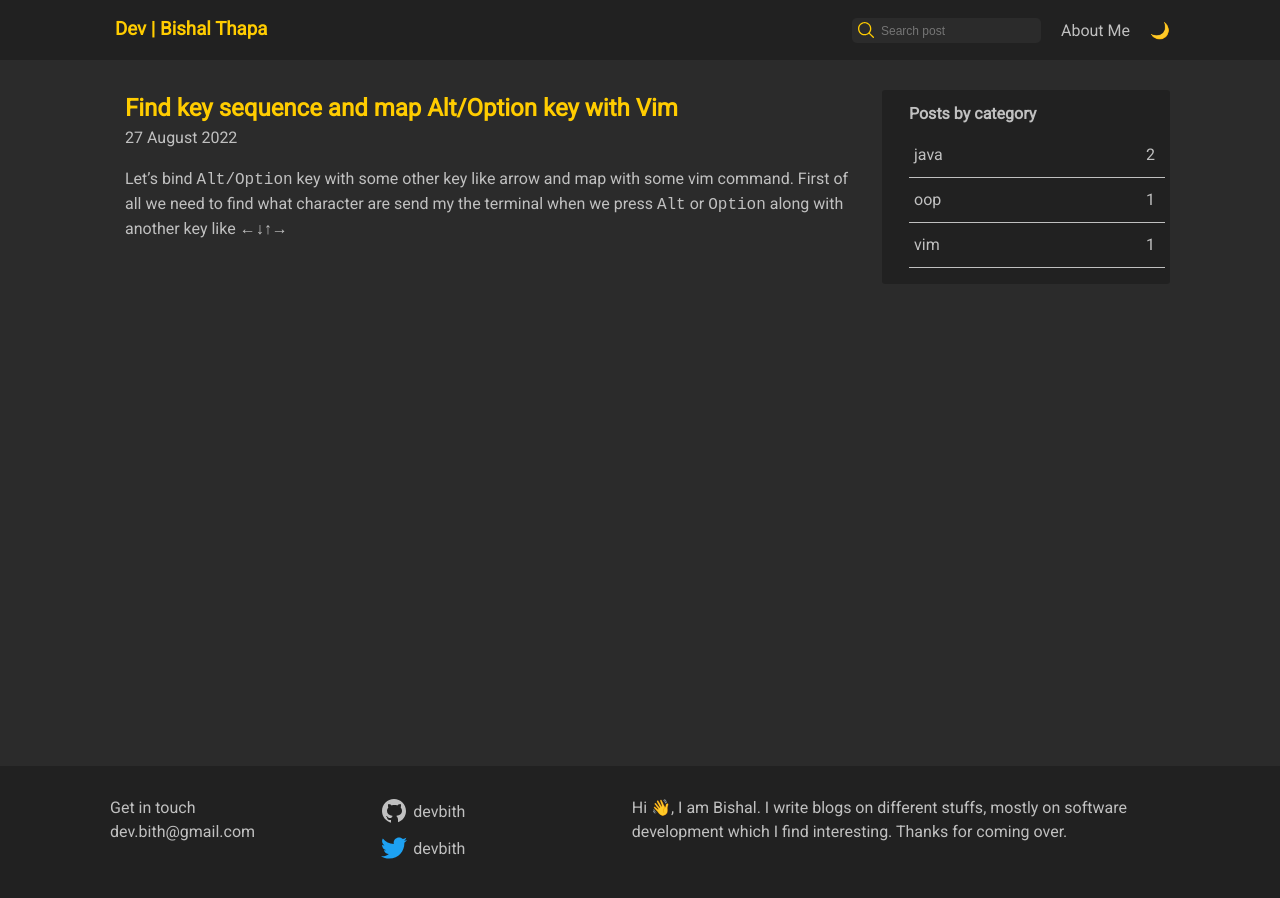
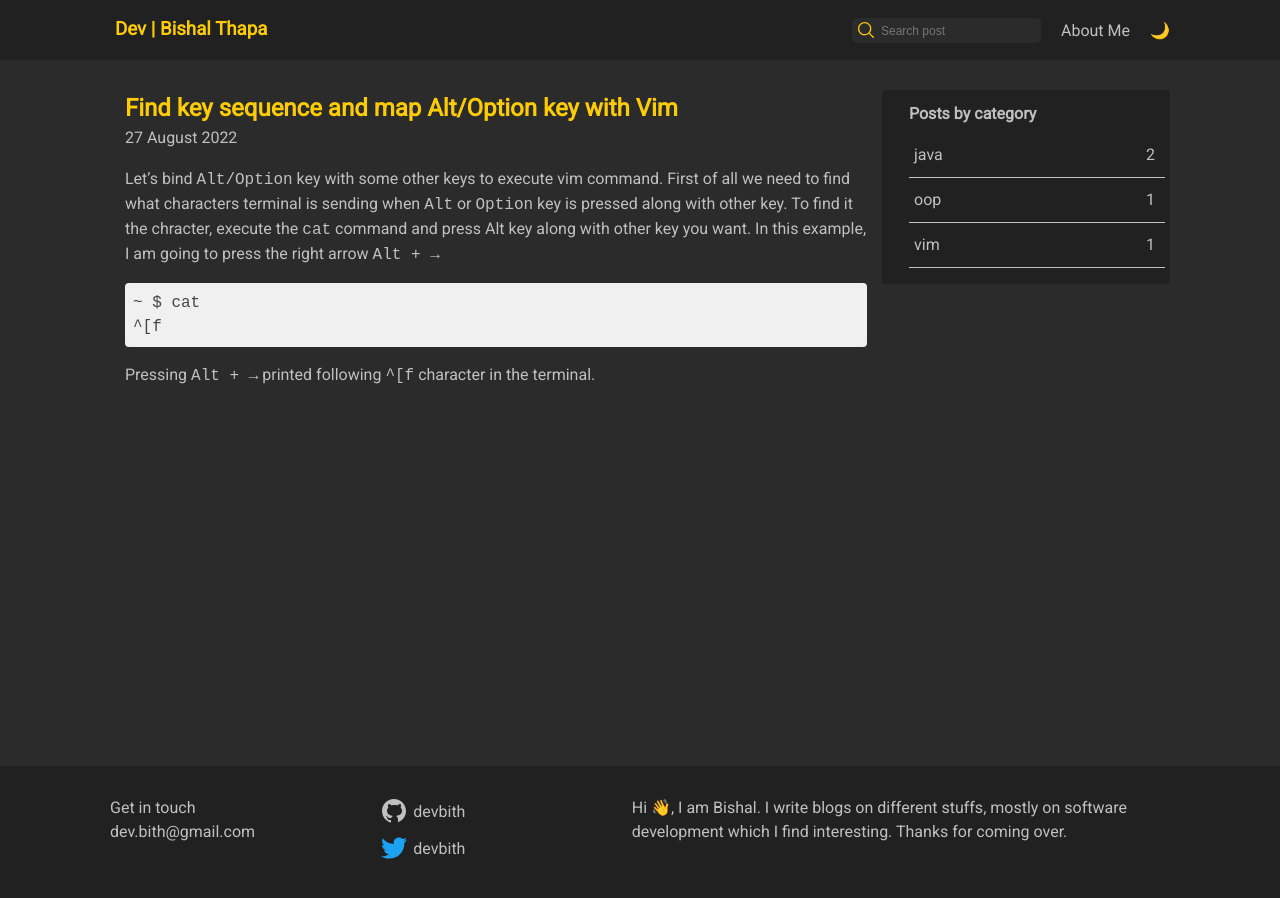
Before and after one commit to bishalthapa-x/bishalthapax.github.io, a Jekyll site: the page built from _posts/2022-08-27-find-key-sequence-and-map-alt-option-key-with-vim.md, in a window 1280 px wide. Built offline with Jekyll 4.4.1, drawn with Linux system fonts in a browser that asks for light colours.

Commit message:
Update 2022-08-27-find-key-sequence-and-map-alt-option-key-with-vim.md

````diff
--- a/_posts/2022-08-27-find-key-sequence-and-map-alt-option-key-with-vim.md
+++ b/_posts/2022-08-27-find-key-sequence-and-map-alt-option-key-with-vim.md
@@ -5,5 +5,9 @@ date:   2022-08-27 18:07:32 +0200
 categories: vim
 ---
 
-Let's bind  `Alt/Option` key with some other key like arrow and map with some vim command. First of all we need to find what character are send my the terminal
-when we press `Alt` or `Option` along with another key like ←↓↑→
+Let's bind  `Alt/Option` key with some other keys to execute vim command. First of all we need to find what characters terminal is sending when `Alt` or `Option` key is pressed along with other key. To find it the chracter, execute the `cat` command and press Alt key along with other key you want. In this example, I am going to press the right arrow `Alt + →`
+```
+~ $ cat
+^[f
+```
+Pressing  `Alt + →` printed following `^[f` character in the terminal.
````
